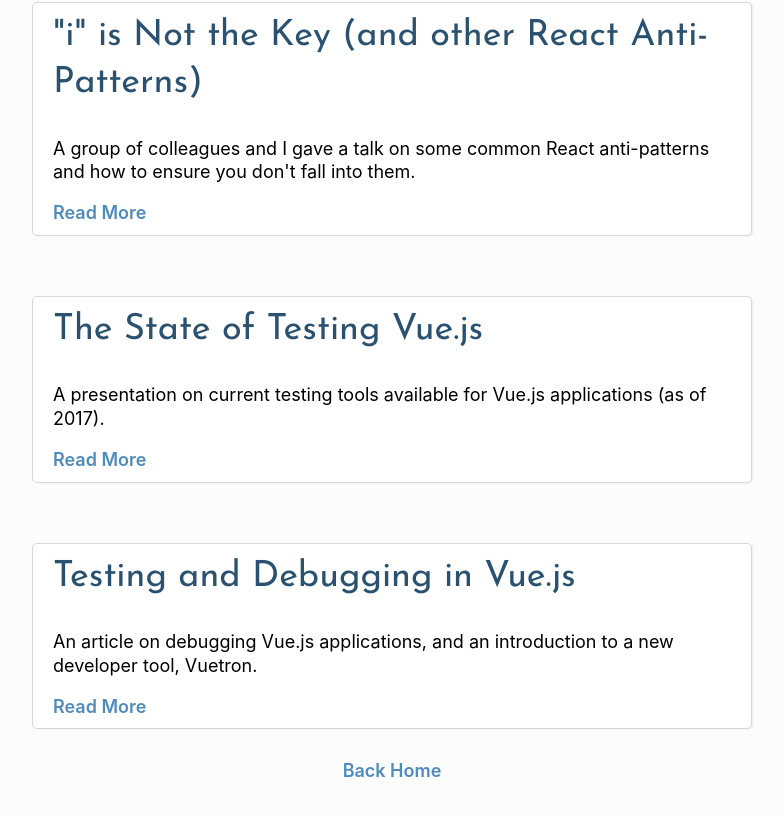
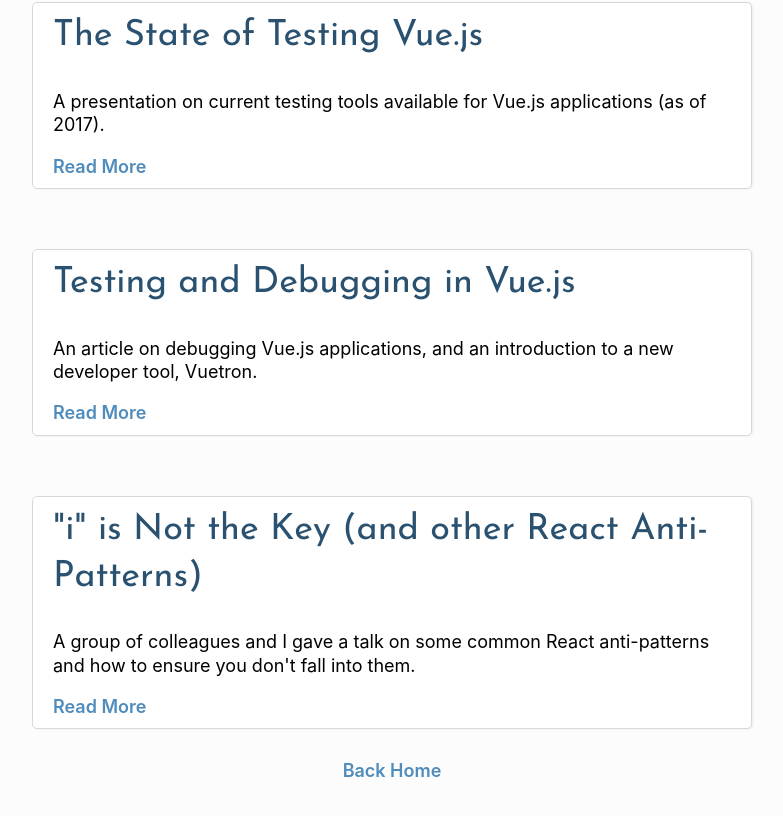
Before and after one commit to sbarli/tumbaa, a React (Create React App) app: page /blog in a window 1280 px wide. Shown: the part 270-1086 px from the top of the page, without its empty margins (248-1031 px from the left). Built offline with nearby package versions, Linux system fonts and the light colour scheme.

Commit message:
(update)  🧠  add logic to sort by publishDate (desc) and provide key prop to each BlogPost component

```diff
--- a/src/components/Blog/Blog.jsx
+++ b/src/components/Blog/Blog.jsx
@@ -1,4 +1,5 @@
 import React from 'react';
+import moment from 'moment';
 
 import blogs from '../../assets/blogs';
 import Nav from '../Nav/Nav';
@@ -8,8 +9,9 @@
 
 const Blog = () => {
   const BlogPosts = Object.values(blogs)
+    .sort((a, b) => moment(a.publishDate).isBefore(moment(b.publishDate)) ? 1 : -1)
     .map(blog => (
-      <BlogPost {...blog} />
+      <BlogPost key={blog.id} {...blog} />
     ));
   return (
     <PageWrapper>
```
